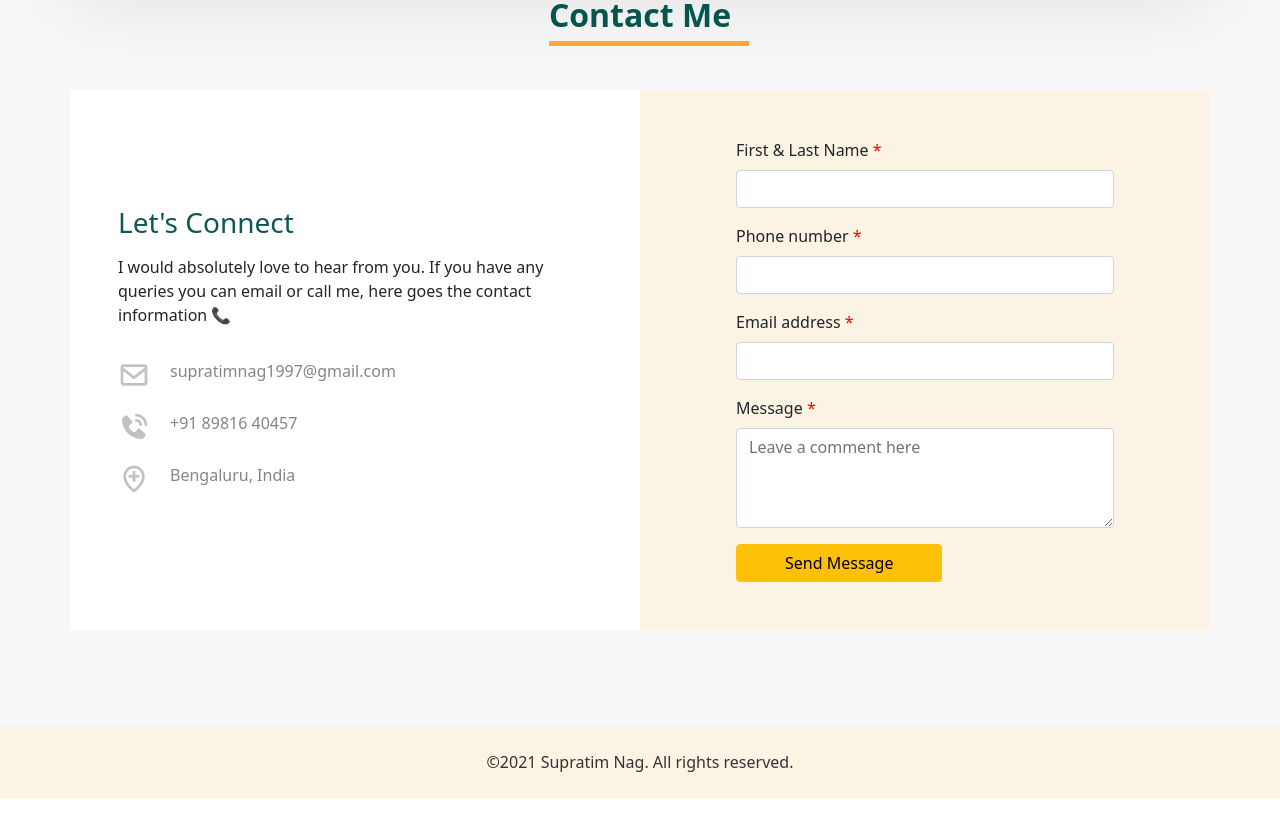
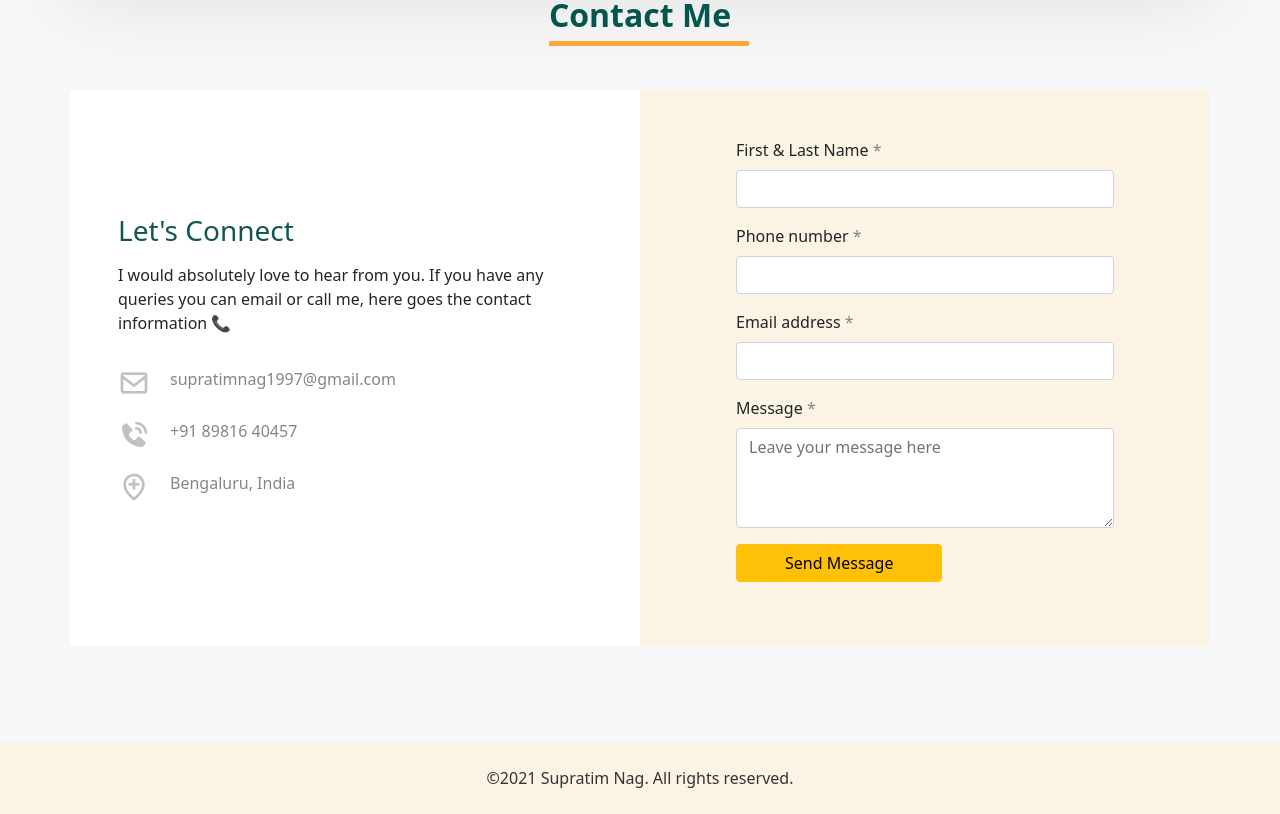
Before and after one commit to nagSupratim/my-portfolio, a React (Create React App) app: page / in a window 1280 px wide. Shown: the part 3360-4174 px from the top of the page. Built offline with nearby package versions, Linux system fonts and the light colour scheme.

Commit message:
working contact form functionality + feedback msg

```diff
--- a/package.json
+++ b/package.json
@@ -8,6 +8,7 @@
     "@testing-library/user-event": "^12.1.10",
     "bootstrap": "^5.1.3",
     "boxicons": "^2.0.9",
+    "emailjs-com": "^3.2.0",
     "react": "^17.0.2",
     "react-bootstrap": "^2.0.2",
     "react-dom": "^17.0.2",
--- /dev/null
+++ b/src/components/MainContent/ContactMe/ContactForm/ContactForm.jsx
@@ -0,0 +1,106 @@
+import React, { useState } from 'react';
+import { Alert, Button, Form, Spinner } from 'react-bootstrap';
+import classes from './ContactForm.module.css';
+import emailjs from 'emailjs-com';
+
+const options = {
+  serviceID: 'service_q1277yb',
+  templateID: 'template_qybprq9',
+  userID: 'user_eCbyaKdI7O2Thyq8nA2Uk',
+};
+
+const ContactForm = (props) => {
+  const [isSending, setIsSending] = useState(false);
+  const [showAlert, setShowAlert] = useState(false);
+  const [resStatus, setResStatus] = useState('');
+
+  const sendMessageHandler = (e) => {
+    e.preventDefault();
+    setIsSending(true);
+
+    emailjs
+      .sendForm(options.serviceID, options.templateID, e.target, options.userID)
+      .then((result) => {
+        setResStatus(result.status);
+        e.target.reset();
+      })
+      .catch((error) => setResStatus(error.status))
+      .finally(() => {
+        setShowAlert(true);
+        setTimeout(() => setShowAlert(false), 10000);
+        setIsSending(false);
+      });
+  };
+
+  return (
+    <Form
+      className={`${props.className} ${classes.form} position-relative`}
+      onSubmit={sendMessageHandler}
+    >
+      <Form.Group className="mb-3">
+        <Form.Label>
+          First & Last Name <span>*</span>
+        </Form.Label>
+        <Form.Control type="text" name="name" required />
+      </Form.Group>
+      <Form.Group className="mb-3">
+        <Form.Label>
+          Phone number <span>*</span>
+        </Form.Label>
+        <Form.Control type="tel" name="phone" required />
+      </Form.Group>
+      <Form.Group className="mb-3">
+        <Form.Label>
+          Email address <span>*</span>
+        </Form.Label>
+        <Form.Control type="email" name="email" required />
+      </Form.Group>
+      <Form.Group className="mb-3">
+        <Form.Label>
+          Message <span>*</span>
+        </Form.Label>
+        <Form.Control
+          as="textarea"
+          placeholder="Leave your message here"
+          style={{ height: '100px' }}
+          name="message"
+          required
+        />
+      </Form.Group>
+      <Form.Group className="mb-3">
+        <Button variant="warning" className="px-5" type="submit">
+          {isSending ? (
+            <>
+              <Spinner
+                as="span"
+                animation="border"
+                size="sm"
+                role="status"
+                aria-hidden="true"
+                variant="light"
+              />
+              &nbsp;&nbsp;Sending ....
+            </>
+          ) : (
+            'Send Message'
+          )}
+        </Button>
+      </Form.Group>
+      <Form.Group className="position-absolute bottom-2 left-0">
+        {showAlert && (
+          <Alert
+            variant={resStatus === 200 ? 'success' : 'danger'}
+            onClose={() => setShowAlert(false)}
+            dismissible
+          >
+            {resStatus === 200
+              ? 'Thanks for contacting 😃, I will get back to you asap!'
+              : 'Something Went Wrong! ☹️'}
+          </Alert>
+        )}
+      </Form.Group>
+    </Form>
+  );
+};
+
+export default ContactForm;
--- /dev/null
+++ b/src/components/MainContent/ContactMe/ContactForm/ContactForm.module.css
@@ -0,0 +1,3 @@
+.form input span {
+  color: red !important;
+}
--- a/src/components/MainContent/ContactMe/ContactMe.jsx
+++ b/src/components/MainContent/ContactMe/ContactMe.jsx
@@ -1,12 +1,9 @@
 import React from 'react';
-import { Button, Form } from 'react-bootstrap';
 import Heading from '../../ui/Heading/Heading';
+import ContactForm from './ContactForm/ContactForm';
 import classes from './ContactMe.module.css';
 
 const ContactMe = () => {
-  const onSendMessage = (e) => {
-    e.preventDefault();
-  };
   return (
     <div className={`pb-5 mb-5`} id="contact">
       <div className="d-flex justify-content-center mb-5">
@@ -45,39 +42,7 @@ const ContactMe = () => {
           </div>
         </div>
         <div className="col-12 col-lg-6 bg-tertiary-color p-5">
-          <Form className="px-lg-5" onSubmit={onSendMessage}>
-            <Form.Group className="mb-3">
-              <Form.Label>
-                First & Last Name <span className={classes.red}>*</span>
-              </Form.Label>
-              <Form.Control type="text" />
-            </Form.Group>
-            <Form.Group className="mb-3">
-              <Form.Label>
-                Phone number <span className={classes.red}>*</span>
-              </Form.Label>
-              <Form.Control type="tel" />
-            </Form.Group>
-            <Form.Group className="mb-3">
-              <Form.Label>
-                Email address <span className={classes.red}>*</span>
-              </Form.Label>
-              <Form.Control type="email" />
-            </Form.Group>
-            <Form.Group className="mb-3">
-              <Form.Label>
-                Message <span className={classes.red}>*</span>
-              </Form.Label>
-              <Form.Control
-                as="textarea"
-                placeholder="Leave a comment here"
-                style={{ height: '100px' }}
-              />
-            </Form.Group>
-            <Button variant="warning" className="px-5" type="submit">
-              Send Message
-            </Button>
-          </Form>
+          <ContactForm className="px-lg-5" />
         </div>
       </div>
     </div>
--- a/src/components/MainContent/ContactMe/ContactMe.module.css
+++ b/src/components/MainContent/ContactMe/ContactMe.module.css
@@ -12,7 +12,3 @@
 .details i:hover {
   opacity: 1;
 }
-
-.red {
-  color: red !important;
-}
```
Also changed, not shown: 1 other file (tests, documents, lock files or other folders).
